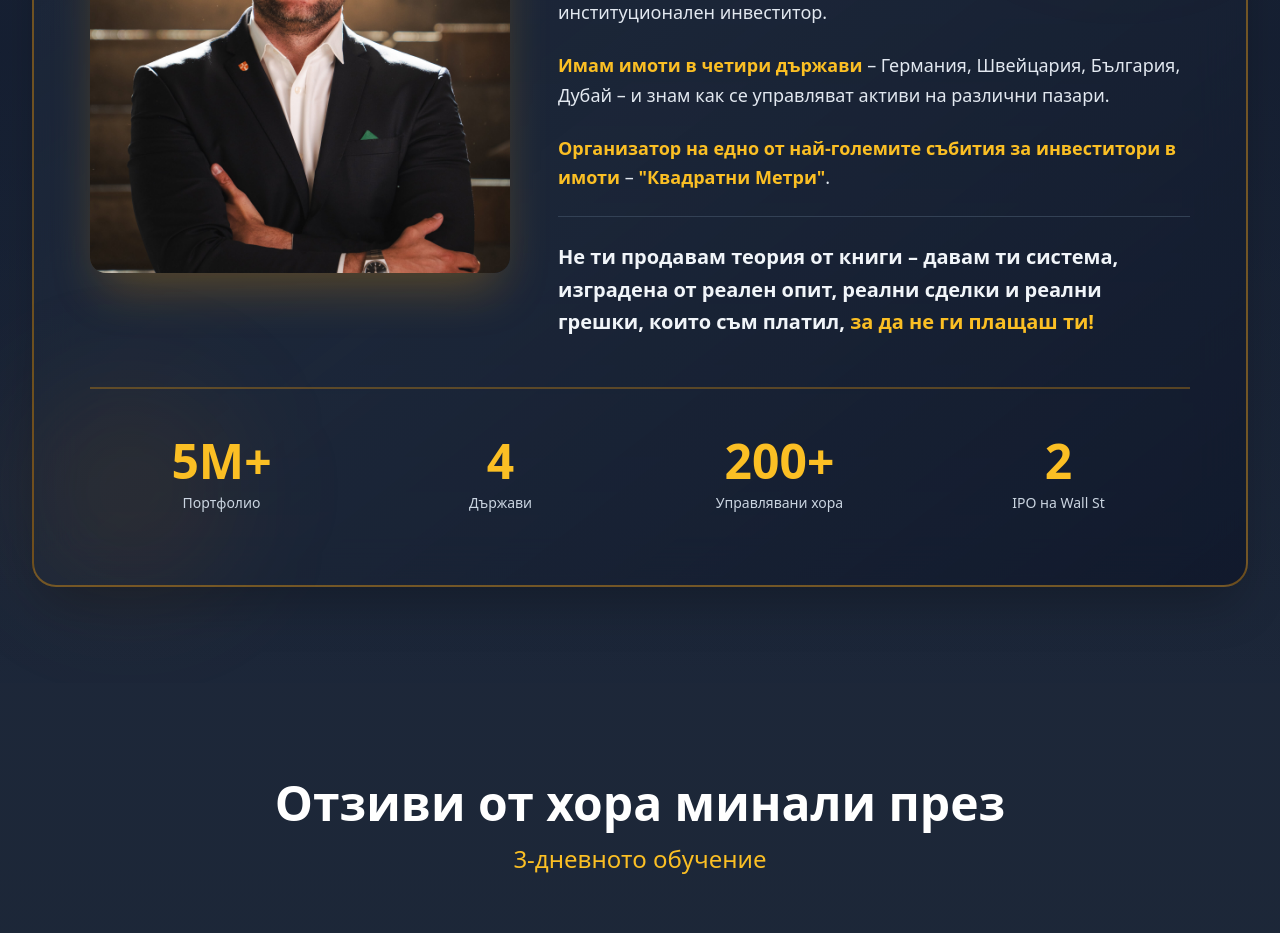
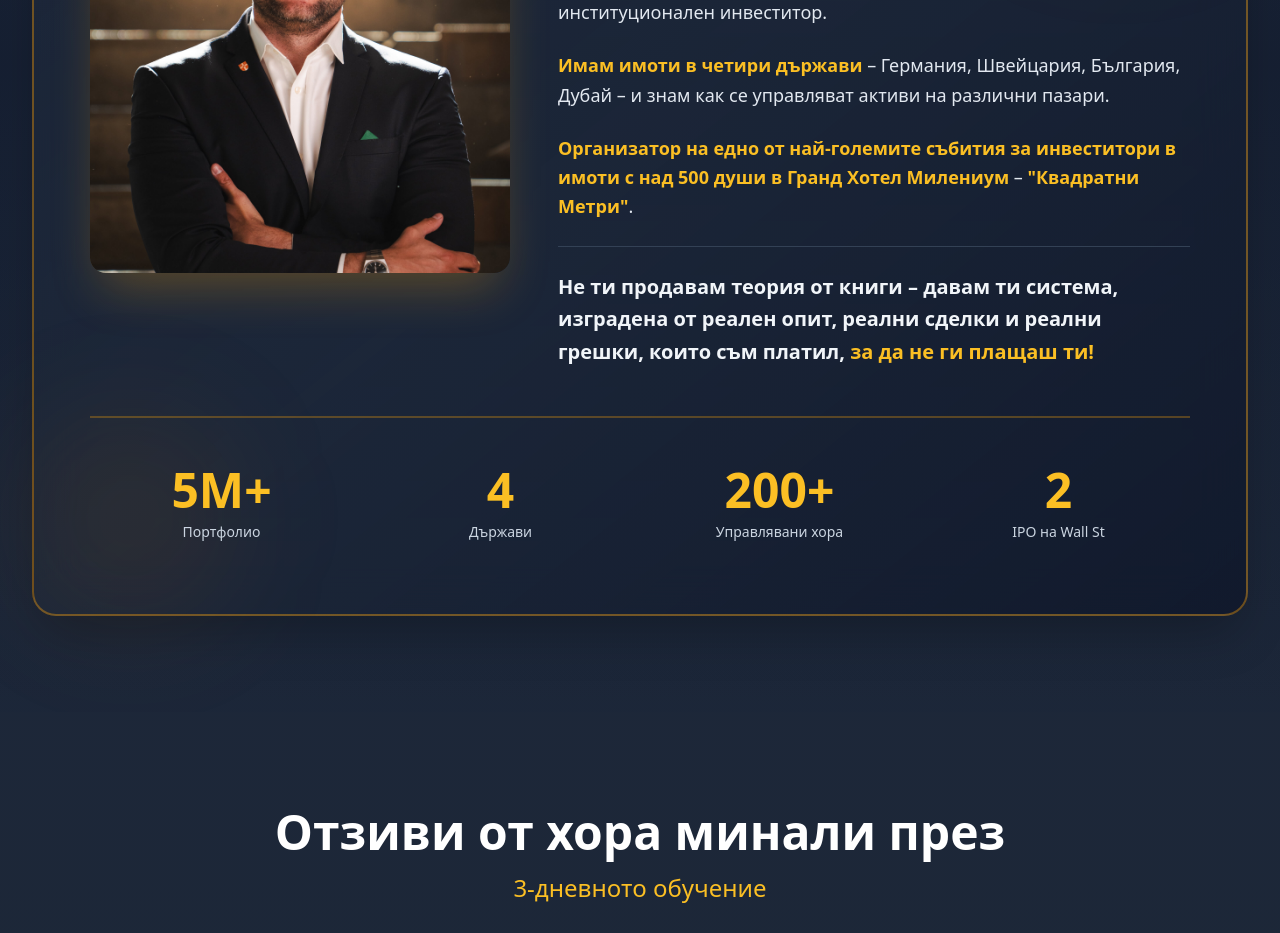
Before and after one commit to rhusevskii-eng/Bolt2, a React (Vite) app: page / in a window 1280 px wide. Shown: the part 7760-8693 px from the top of the page. Built offline with nearby package versions, Linux system fonts and the light colour scheme; no server answers.

Commit message:
Updated WhyTrustMe.tsx

```diff
--- a/src/components/WhyTrustMe.tsx
+++ b/src/components/WhyTrustMe.tsx
@@ -54,7 +54,7 @@ export default function WhyTrustMe() {
               </p>
 
               <p className="text-slate-200 leading-relaxed text-lg">
-                <span className="text-amber-400 font-bold">Организатор на едно от най-големите събития за инвеститори в имоти</span> – <span className="text-amber-400 font-semibold">"Квадратни Метри"</span>.
+                <span className="text-amber-400 font-bold">Организатор на едно от най-големите събития за инвеститори в имоти с над 500 души в Гранд Хотел Милениум</span> – <span className="text-amber-400 font-semibold">"Квадратни Метри"</span>.
               </p>
 
               <div className="pt-6 mt-6 border-t border-slate-700">
```
